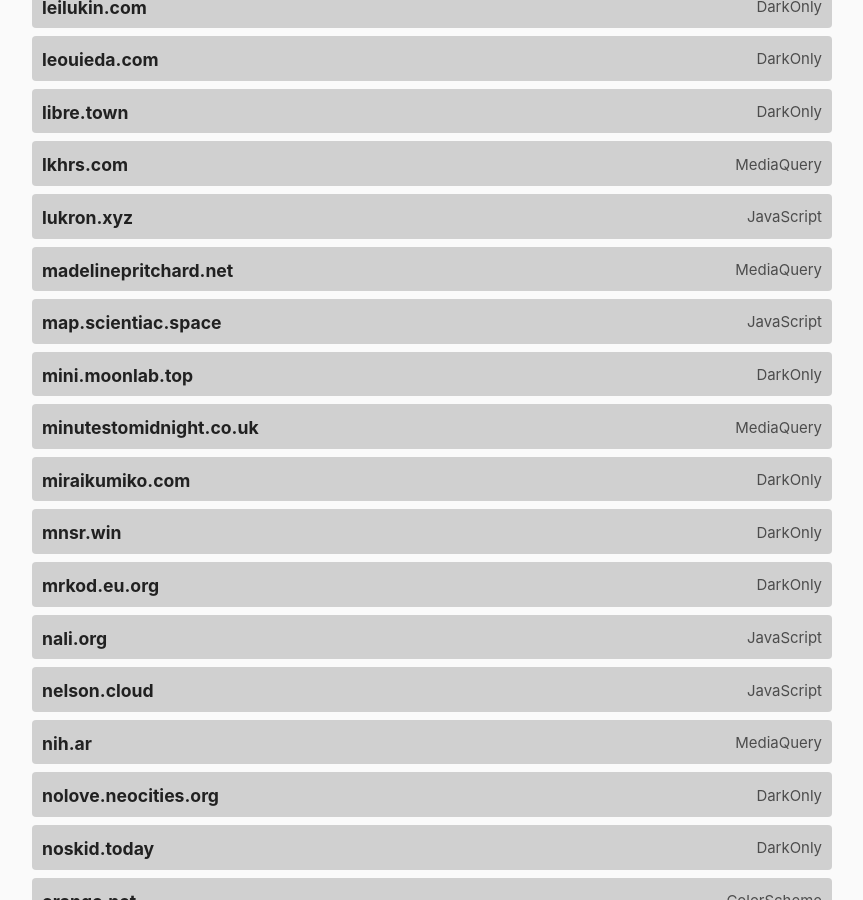
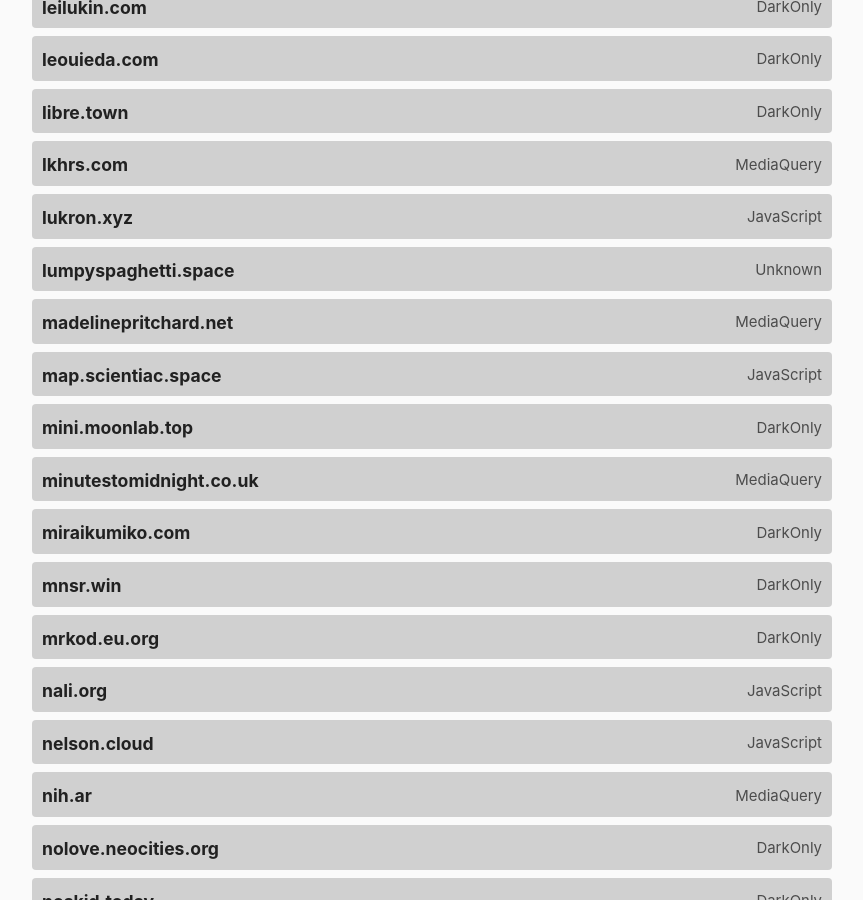
Before and after one commit to katherinek727/darktheme.club, a Jekyll site: the page built from index.md, in a window 1280 px wide and 900 px high, scrolled down 5846 px. Shown: the whole window, without its empty margins (208-1071 px from the left). Built offline with Jekyll 4.4.1, drawn with Linux system fonts in a browser that asks for light colours.

Commit message:
Add new site entry for lumpyspaghetti.space

```diff
--- a/_data/sites.yml
+++ b/_data/sites.yml
@@ -847,3 +847,8 @@
   url: https://zwbetz.com/
   method: javascript
   last_checked: 2024-02-27
+
+- domain: lumpyspaghetti.space
+  url: https://lumpyspaghetti.space/
+  method: unknown
+  last_checked: 2025-11-10
```
